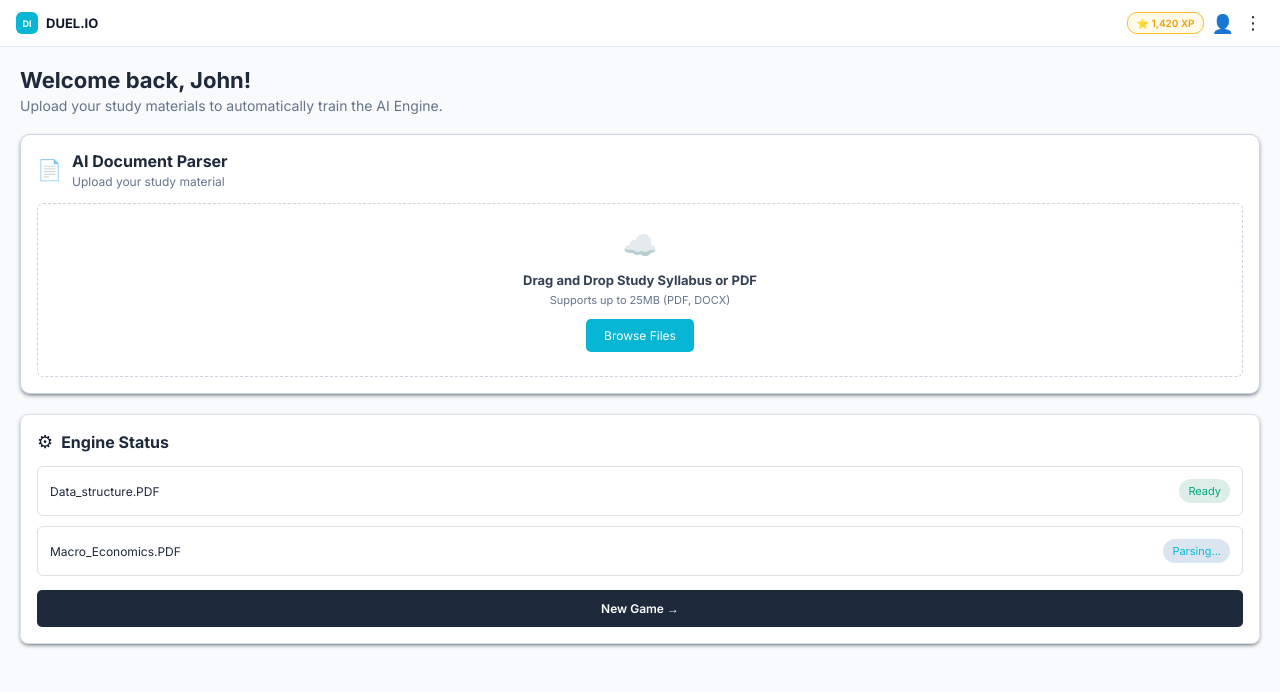
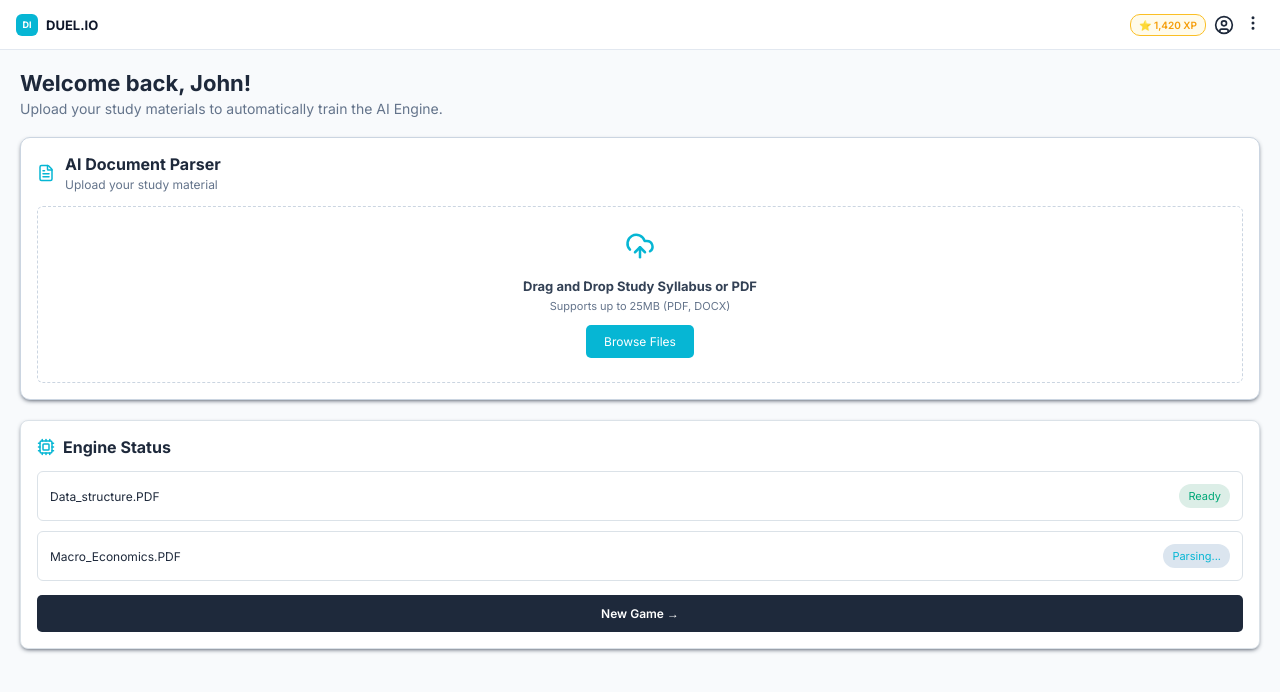
Before and after one commit to success-paul-king/Duel, a React (Vite) app: page / in a window 1280 px wide. Shown: the top 692 px of the page. Built offline with nearby package versions, Linux system fonts and the light colour scheme.

Commit message:
Replace dashboard emoji icons with Lucide icons

```diff
--- a/package.json
+++ b/package.json
@@ -10,6 +10,7 @@
     "preview": "vite preview"
   },
   "dependencies": {
+    "lucide-react": "^1.48.0",
     "react": "^19.2.8",
     "react-dom": "^19.2.8"
   },
--- a/src/App.css
+++ b/src/App.css
@@ -45,9 +45,12 @@
   font-weight: 600;
   background: #fffbeb;
 }
-
+.parser-title svg,
+.upload-icon svg {
+  color: #06B6D4;
+}
 .avatar {
-  font-size: 18px;
+  color: #1E293B;
 }
 
 .menu-button {
@@ -195,7 +198,7 @@
 }
 
 .engine-icon {
-  font-size: 18px;
+  color: #06B6D4;
 }
 
 .engine-title h2 {
--- a/src/components/DocumentParser.jsx
+++ b/src/components/DocumentParser.jsx
@@ -1,8 +1,9 @@
+import { FileText, CloudUpload } from "lucide-react";
 function DocumentParser() {
   return (
     <section className="document-parser">
       <div className="parser-title">
-        <span className="parser-icon">📄</span>
+        <FileText size={18} />
 
         <div>
           <h2>AI Document Parser</h2>
@@ -11,7 +12,9 @@ function DocumentParser() {
       </div>
 
       <div className="upload-area">
-        <div className="upload-icon">☁️</div>
+        <div className="upload-icon">
+          <CloudUpload size={30} />
+        </div>
 
         <h3>Drag and Drop Study Syllabus or PDF</h3>
 
@@ -20,7 +23,7 @@ function DocumentParser() {
         <button>Browse Files</button>
       </div>
     </section>
-  )
+  );
 }
 
-export default DocumentParser
+export default DocumentParser;
--- a/src/components/EngineStatus.jsx
+++ b/src/components/EngineStatus.jsx
@@ -1,8 +1,9 @@
+import { Cpu } from "lucide-react"
 function EngineStatus() {
   return (
     <section className="engine-status">
       <div className="engine-title">
-        <span className="engine-icon">⚙</span>
+        <Cpu className="engine-icon" size={18} />
         <h2>Engine Status</h2>
       </div>
 
--- a/src/components/Header.jsx
+++ b/src/components/Header.jsx
@@ -1,4 +1,5 @@
 import { useState } from "react"
+import { MoreVertical, UserCircle, X } from "lucide-react"
 
 function Header() {
   const [menuOpen, setMenuOpen] = useState(false)
@@ -12,21 +13,26 @@ function Header() {
 
       <div className="header-right">
         <span className="xp-badge">⭐ 1,420 XP</span>
-        <span className="avatar">👤</span>
+
+        <UserCircle className="avatar" size={20} />
 
         <button
           className="menu-button"
           onClick={() => setMenuOpen(!menuOpen)}
           aria-label="Open menu"
         >
-          ⋮
+          <MoreVertical size={18} />
         </button>
       </div>
 
       {menuOpen && (
         <div className="menu-panel">
-          <button className="close-menu" onClick={() => setMenuOpen(false)}>
-            ×
+          <button
+            className="close-menu"
+            onClick={() => setMenuOpen(false)}
+            aria-label="Close menu"
+          >
+            <X size={16} />
           </button>
 
           <button>Leaderboard</button>
```
Also changed, not shown: 1 other file (tests, documents, lock files or other folders).
